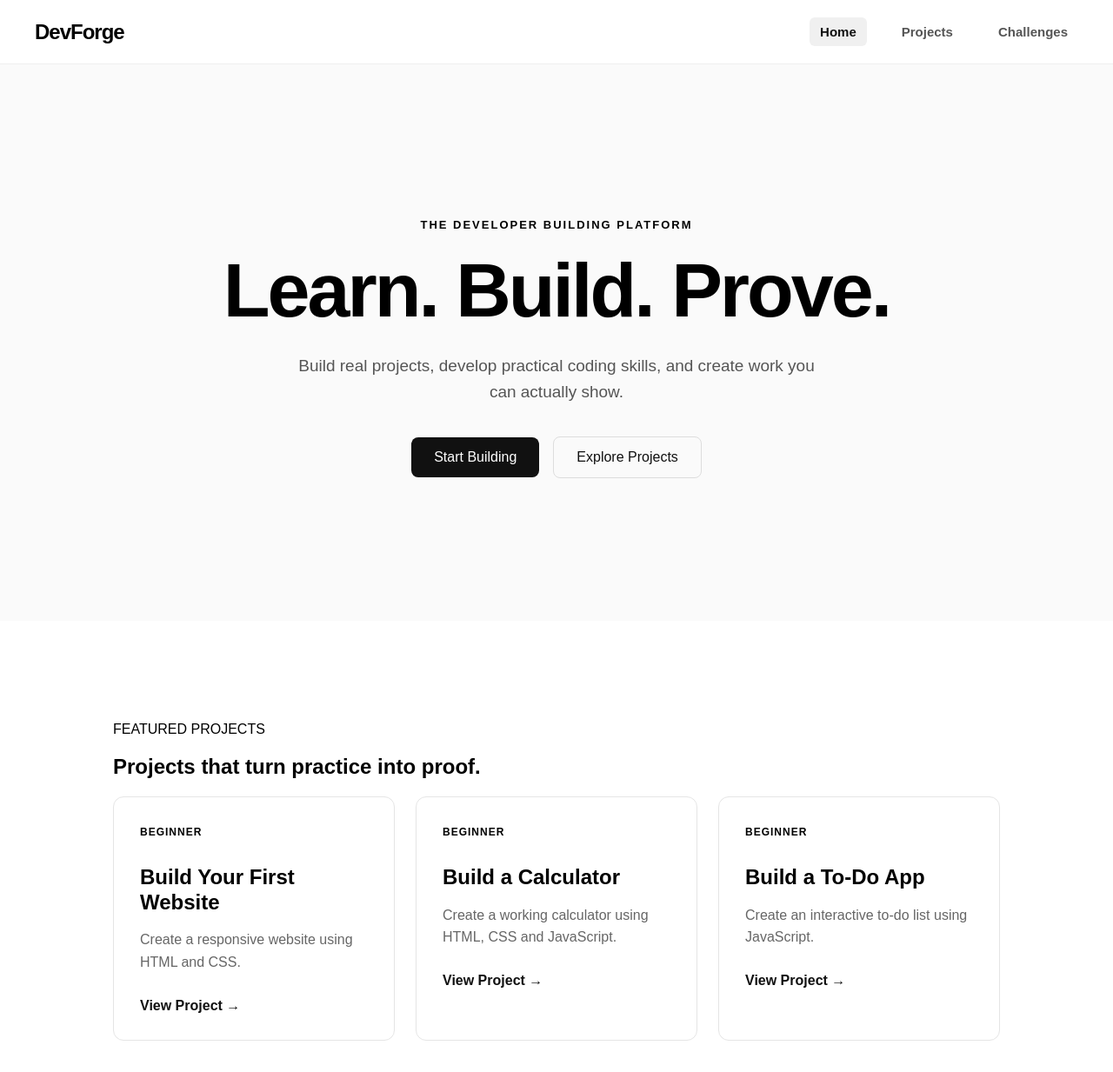
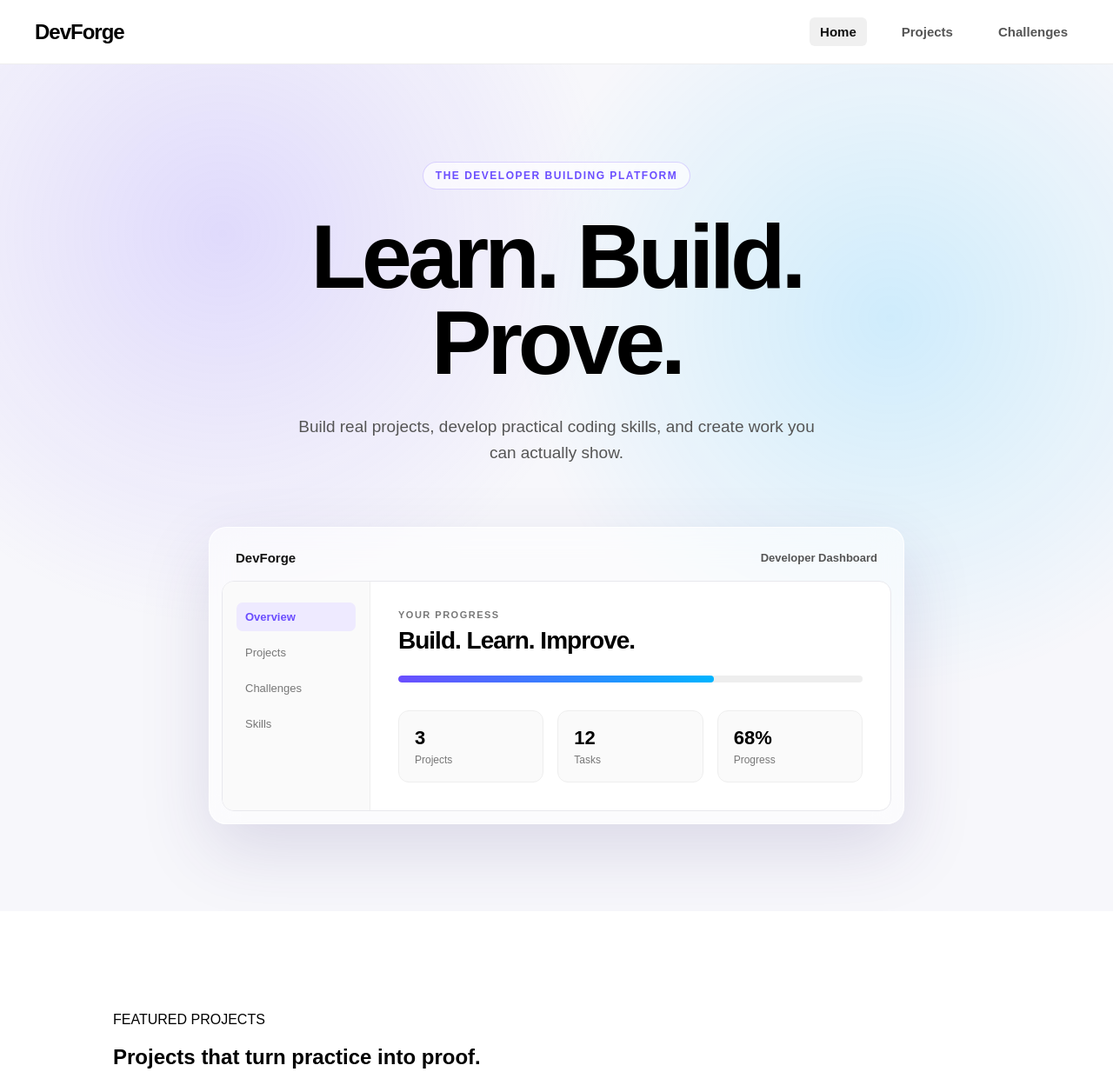
Before and after one commit to tadiwach3-beep/DevForge, a plain HTML site: page index.html in a window 1280 px wide. Shown: the top 1233 px of the page at 87% size. Drawn offline with Linux system fonts and the light colour scheme.

Commit message:
Save latest DevForge changes

```diff
--- a/css/style.css
+++ b/css/style.css
@@ -48,13 +48,18 @@ nav a.active {
 }
 
 .hero {
-    min-height: 80vh;
+    min-height: 88vh;
     display: flex;
     align-items: center;
     justify-content: center;
-    padding: 80px 24px;
+    padding: 100px 24px;
     text-align: center;
-    background: #fafafa;
+    position: relative;
+    overflow: hidden;
+    background:
+        radial-gradient(circle at 20% 20%, rgba(120, 90, 255, 0.18), transparent 35%),
+        radial-gradient(circle at 80% 30%, rgba(0, 180, 255, 0.16), transparent 35%),
+        #f7f7fb;
 }
 
 .hero-content {
@@ -62,17 +67,25 @@ nav a.active {
 }
 
 .hero-label {
-    font-size: 13px;
+    display: inline-block;
+    padding: 8px 14px;
+    margin-bottom: 28px;
+    border: 1px solid rgba(120, 90, 255, 0.25);
+    border-radius: 999px;
+    background: rgba(255, 255, 255, 0.65);
+    color: #6b4eff;
+    font-size: 12px;
     font-weight: 700;
-    letter-spacing: 2px;
-    margin-bottom: 24px;
+    letter-spacing: 1.5px;
 }
 
 .hero h2 {
-    font-size: clamp(48px, 9vw, 88px);
-    line-height: 1;
-    margin: 0 0 28px;
-    letter-spacing: -3px;
+    max-width: 900px;
+    font-size: clamp(56px, 10vw, 104px);
+    line-height: 0.95;
+    margin: 0 auto 32px;
+    letter-spacing: -5px;
+    font-weight: 800;
 }
 
 .hero-description {
@@ -94,18 +107,36 @@ nav a.active {
 .hero-buttons button {
     background: #111;
     color: white;
-    padding: 14px 26px;
-    border-radius: 8px;
+    padding: 15px 28px;
+    border: 1px solid #111;
+    border-radius: 10px;
     font-size: 16px;
+    font-weight: 600;
+    cursor: pointer;
+    transition: 0.2s ease;
+}
+
+.hero-buttons button:hover {
+    transform: translateY(-2px);
+    box-shadow: 0 8px 20px rgba(0, 0, 0, 0.15);
 }
 
 .hero-buttons a {
     color: #111;
     text-decoration: none;
-    padding: 14px 26px;
+    padding: 15px 28px;
     border: 1px solid #ddd;
-    border-radius: 8px;
+    border-radius: 10px;
     font-size: 16px;
+    font-weight: 600;
+    background: rgba(255, 255, 255, 0.7);
+    transition: 0.2s ease;
+}
+
+.hero-buttons a:hover {
+    transform: translateY(-2px);
+    border-color: #bbb;
+    background: white;
 }
 
 button {
@@ -246,3 +277,123 @@ nav a {
     }
 
 }
+.hero-preview {
+    width: min(900px, 100%);
+    margin: 70px auto 0;
+    padding: 14px;
+    border: 1px solid rgba(255, 255, 255, 0.8);
+    border-radius: 20px;
+    background: rgba(255, 255, 255, 0.55);
+    box-shadow: 0 30px 80px rgba(60, 50, 120, 0.15);
+    backdrop-filter: blur(18px);
+    text-align: left;
+}
+
+.preview-top {
+    display: flex;
+    justify-content: space-between;
+    align-items: center;
+    padding: 12px 16px 18px;
+    color: #555;
+    font-size: 13px;
+    font-weight: 600;
+}
+
+.preview-top span:first-child {
+    color: #111;
+    font-size: 15px;
+}
+
+.preview-content {
+    display: grid;
+    grid-template-columns: 170px 1fr;
+    min-height: 260px;
+    overflow: hidden;
+    border: 1px solid #e8e8ed;
+    border-radius: 14px;
+    background: rgba(255, 255, 255, 0.9);
+}
+
+.preview-sidebar {
+    display: flex;
+    flex-direction: column;
+    gap: 8px;
+    padding: 24px 16px;
+    border-right: 1px solid #eee;
+    background: #fafafa;
+}
+
+.preview-sidebar span {
+    padding: 9px 10px;
+    border-radius: 7px;
+    color: #777;
+    font-size: 13px;
+}
+
+.preview-sidebar span:first-child {
+    background: #eeeaff;
+    color: #6b4eff;
+    font-weight: 600;
+}
+
+.preview-main {
+    padding: 32px;
+}
+
+.preview-label {
+    margin: 0 0 8px;
+    color: #777;
+    font-size: 11px;
+    font-weight: 700;
+    letter-spacing: 1.5px;
+}
+
+.preview-main h3 {
+    margin: 0 0 24px;
+    font-size: 28px;
+    letter-spacing: -1px;
+}
+
+.progress-bar {
+    width: 100%;
+    height: 8px;
+    overflow: hidden;
+    border-radius: 999px;
+    background: #eee;
+}
+
+.progress-bar div {
+    width: 68%;
+    height: 100%;
+    border-radius: inherit;
+    background: linear-gradient(90deg, #6b4eff, #00b4ff);
+}
+
+.preview-stats {
+    display: grid;
+    grid-template-columns: repeat(3, 1fr);
+    gap: 16px;
+    margin-top: 32px;
+}
+
+.preview-stats div {
+    padding: 18px;
+    border: 1px solid #eee;
+    border-radius: 12px;
+    background: #fafafa;
+}
+
+.preview-stats strong,
+.preview-stats span {
+    display: block;
+}
+
+.preview-stats strong {
+    margin-bottom: 5px;
+    font-size: 22px;
+}
+
+.preview-stats span {
+    color: #777;
+    font-size: 12px;
+}
--- a/index.html
+++ b/index.html
@@ -37,11 +37,54 @@
             and create work you can actually show.
         </p>
 
-        <div class="hero-buttons">
-            <button>Start Building</button>
+        <div class="hero-preview">
 
-            <a href="projects.html">Explore Projects</a>
+    <div class="preview-top">
+        <span>DevForge</span>
+        <span>Developer Dashboard</span>
+    </div>
+
+    <div class="preview-content">
+
+        <div class="preview-sidebar">
+            <span>Overview</span>
+            <span>Projects</span>
+            <span>Challenges</span>
+            <span>Skills</span>
         </div>
+
+        <div class="preview-main">
+
+            <p class="preview-label">YOUR PROGRESS</p>
+
+            <h3>Build. Learn. Improve.</h3>
+
+            <div class="progress-bar">
+                <div></div>
+            </div>
+
+            <div class="preview-stats">
+                <div>
+                    <strong>3</strong>
+                    <span>Projects</span>
+                </div>
+
+                <div>
+                    <strong>12</strong>
+                    <span>Tasks</span>
+                </div>
+
+                <div>
+                    <strong>68%</strong>
+                    <span>Progress</span>
+                </div>
+            </div>
+
+        </div>
+
+    </div>
+
+</div>
 
     </div>
 
```
